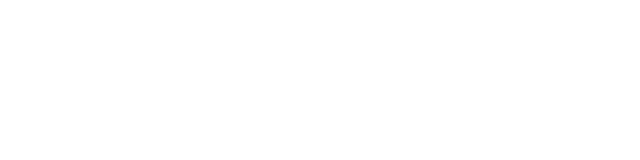
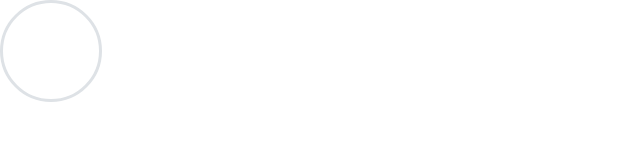
Before and after one commit to ShuntaToda/wsc2019-intaractive, a React (Create React App) app: page / in a window 1280 px wide. Shown: the top 160 px of the page, without its empty margins (0-640 px from the left). Built offline with nearby package versions, Linux system fonts and the light colour scheme.

Commit message:
create element

```diff
--- a/src/App.js
+++ b/src/App.js
@@ -1,6 +1,17 @@
+import { useEffect, useState } from "react";
+import { elementClass } from "./classes/elementClass";
+import { Element } from "./components/Element";
+
 function App() {
+  const startElements = [new elementClass()]
+  console.log(startElements);
+  const [elements, setElements] = useState(startElements)
+  useEffect(() => {
+
+  })
   return (
     <div className="App">
+      {elements.map(element => <Element element={element} setElements={setElements} />)}
     </div>
   );
 }
--- /dev/null
+++ b/src/classes/elementClass.js
@@ -0,0 +1,12 @@
+export class elementClass {
+  constructor() {
+    this.id = Math.floor(Math.random() * 99999999999);
+    this.shape = "circle"
+    this.relations = []
+  }
+
+  setElement = (element) => {
+    this.element = element
+    this.rect = element.getBoundingClientRect()
+  }
+}
--- /dev/null
+++ b/src/components/Element.jsx
@@ -0,0 +1,15 @@
+import React, { useEffect, useRef } from 'react'
+
+export const Element = ({ element, setElements }) => {
+  const elementRef = useRef(null)
+
+  useEffect(() => {
+    element.setElement(elementRef.current)
+    console.log(element)
+  }, [])
+  return (
+    <div ref={elementRef} className='rounded-circle border border-3 position-absolute p-5' style={{ width: "100px", height: "100px" }}>
+
+    </div>
+  )
+}
```
